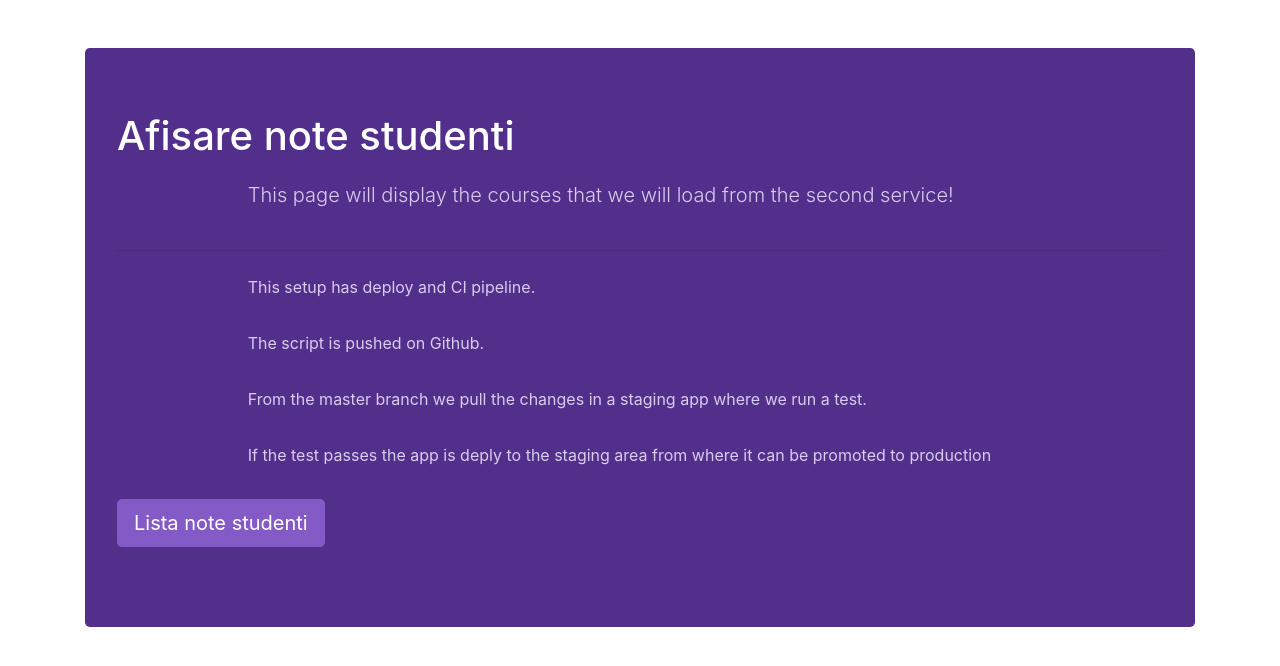
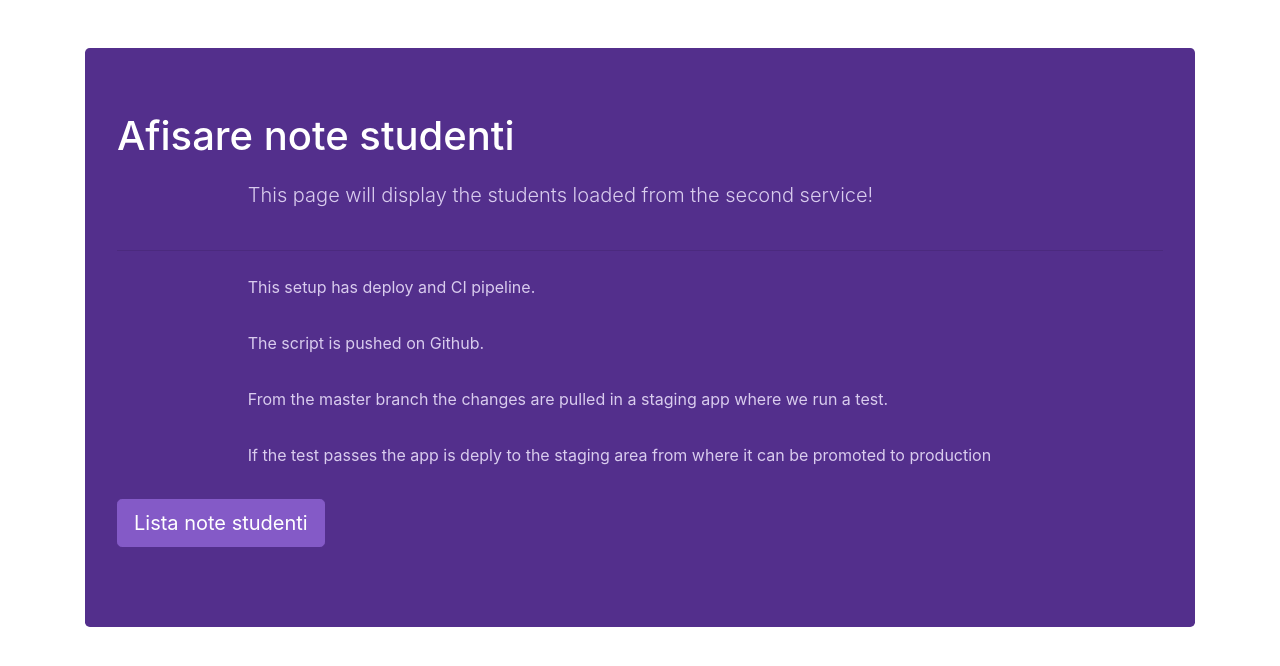
Before and after one commit to ovimiru/micro-node-1, a Node server app: page / in a window 1280 px wide. Shown: the top 666 px of the page. Run offline with Node 20, Linux system fonts and the light colour scheme.

Commit message:
no message

```diff
--- a/views/pages/index.ejs
+++ b/views/pages/index.ejs
@@ -13,11 +13,11 @@
             <br /><br />
             <div class="jumbotron">
                 <h1>Afisare note studenti</h1>
-                <p class="lead">This page will display the courses that we will load from the second service! </p>
+                <p class="lead">This page will display the students loaded from the second service!</p>
                 <hr class="my-4">
                 <p>This setup has deploy and CI pipeline.</p>
                 <p>The script is pushed on Github.</p>
-                <p>From the master branch we pull the changes in a staging app where we run a test.</p>
+                <p>From the master branch the changes are pulled in a staging app where we run a test.</p>
                 <p>If the test passes the app is deply to the staging area from where it can be promoted to production</p>
                 <a class="btn btn-primary btn-lg" href="/students" role="button">Lista note studenti</a>
             </div>
```
